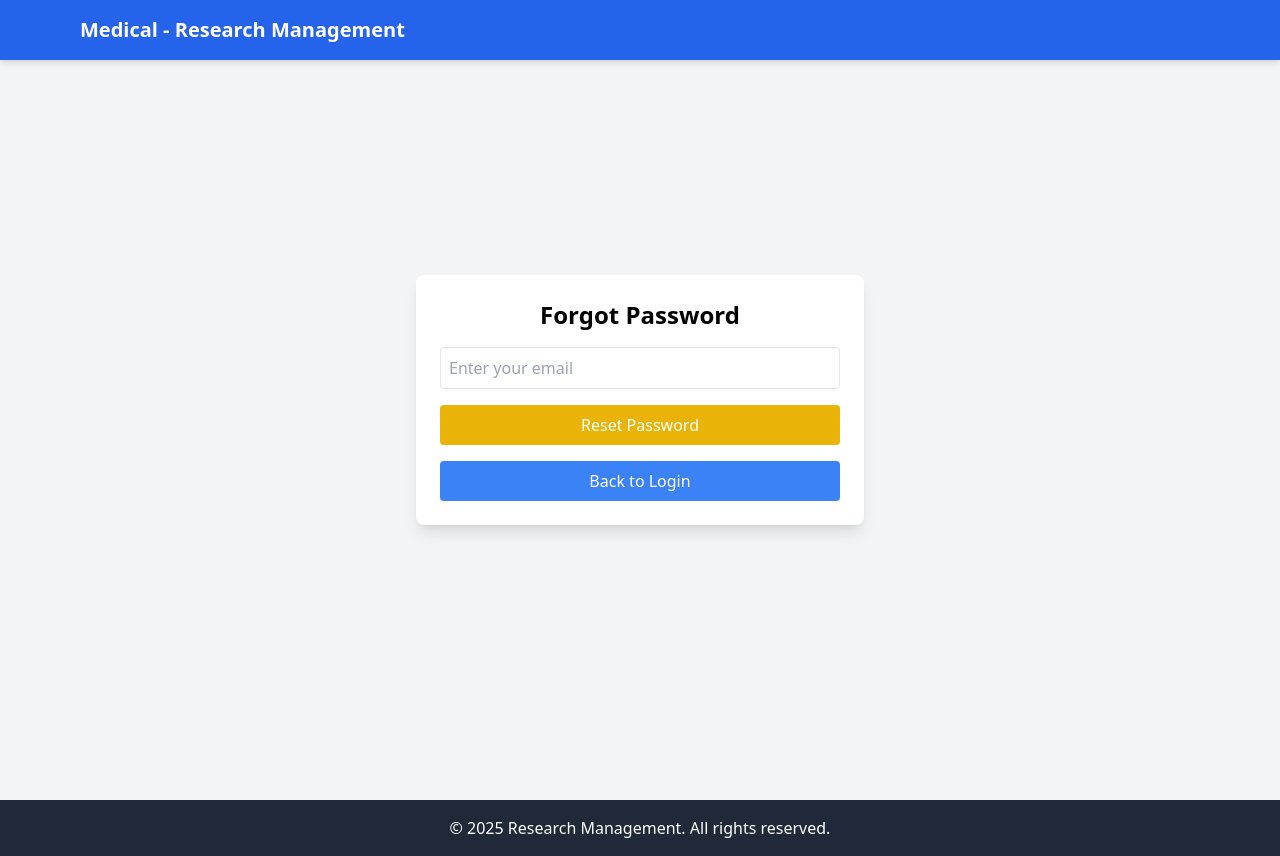
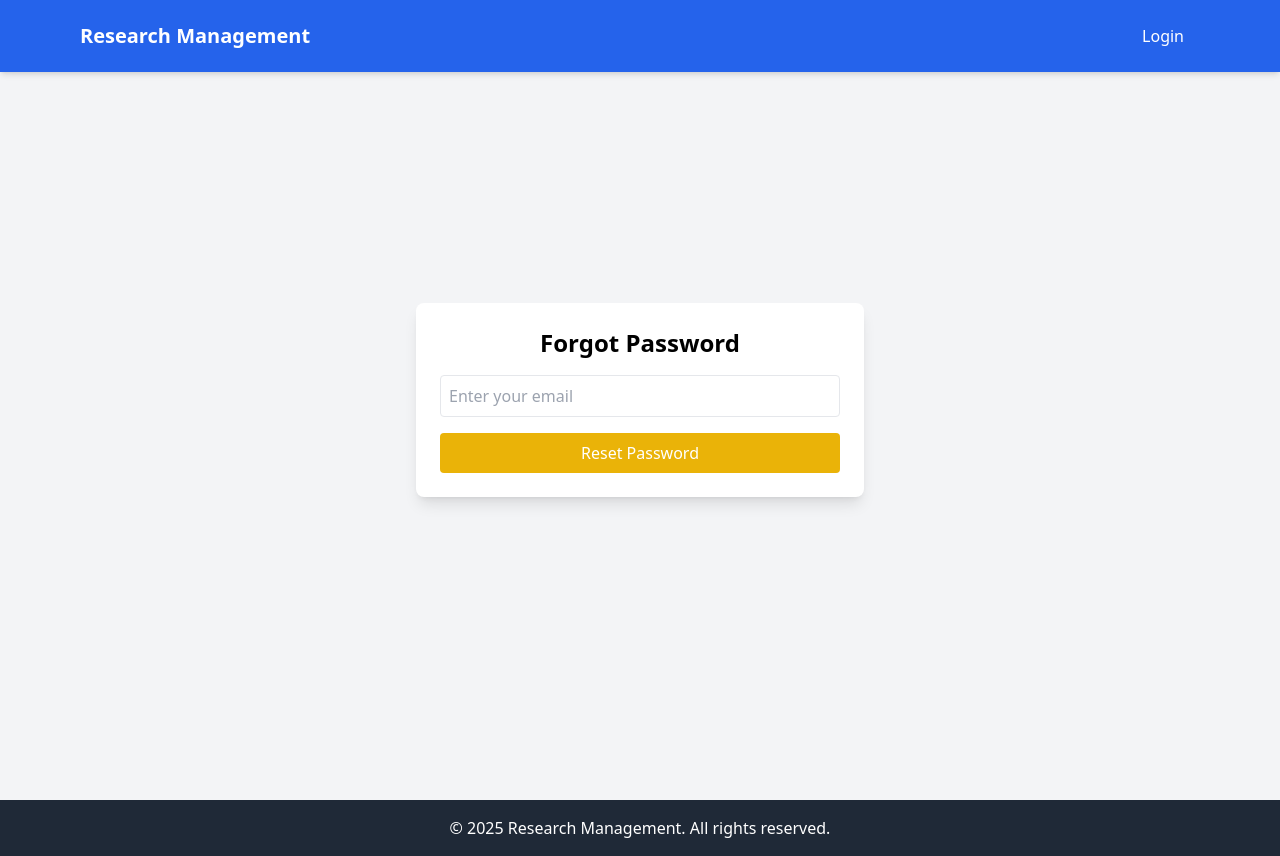
Before and after one commit to venkat91developer/HCL_Assignment, an Angular app in the folder frontend/: page /forgot-password in a window 1280 px wide. Built offline with nearby package versions, Linux system fonts and the light colour scheme.

Commit message:
Register and Login screen in Updation

```diff
--- a/frontend/src/app/Component/Auth/forget-password/forget-password.component.html
+++ b/frontend/src/app/Component/Auth/forget-password/forget-password.component.html
@@ -4,7 +4,6 @@
       <form [formGroup]="forgotPasswordForm" (ngSubmit)="submit()" class="space-y-4">
         <input type="email" formControlName="email" placeholder="Enter your email" class="w-full p-2 border rounded" />
         <button type="submit" class="w-full bg-yellow-500 text-white p-2 rounded">Reset Password</button>
-        <button  routerLink="/login" type="button" class="w-full bg-blue-500 text-white p-2 rounded">Back to Login</button>
       </form>
     </div>
   </div>
--- a/frontend/src/app/Component/Core/header/header.component.html
+++ b/frontend/src/app/Component/Core/header/header.component.html
@@ -1,11 +1,24 @@
-<header class="header">
-    <div class="container">
-      <a routerLink="/" class="logo">Medical - Research Management</a>
+<header class="header bg-blue-600 text-white p-4 shadow-md">
+  <div class="container flex justify-between items-center">
+    <a routerLink="/" class="logo text-2xl font-bold">Research Management</a>
 
-      <button (click)="toggleMenu()" class="menu-button">
+    <!-- Mobile Menu Button -->
+    <button (click)="toggleMenu()" class="menu-button p-2">
       <svg class="w-6 h-6" fill="none" stroke="currentColor" viewBox="0 0 24 24">
         <path stroke-linecap="round" stroke-linejoin="round" stroke-width="2" d="M4 6h16M4 12h16m-7 6h7" />
       </svg>
     </button>
+
+    <!-- Navigation Menu -->
+    <nav [ngClass]="{ 'block': isMenuOpen, 'hidden': !isMenuOpen }" class="nav-menu flex gap-4">
+      <a *ngIf="isLoggedIn" routerLink="/programs" class="nav-link p-2 hover:bg-blue-700 rounded">Programs</a>
+      <a *ngIf="isLoggedIn" routerLink="/participants" class="nav-link p-2 hover:bg-blue-700 rounded">Participants</a>
+
+      <!-- Show "Register" on /login, otherwise show "Login" -->
+      <a *ngIf="!isLoggedIn && isLoginPage" routerLink="/register" class="nav-link p-2 hover:bg-blue-700 rounded">Register</a>
+      <a *ngIf="!isLoggedIn && !isLoginPage" routerLink="/login" class="nav-link p-2 hover:bg-blue-700 rounded">Login</a>
+
+      <button *ngIf="isLoggedIn" (click)="logout()" class="nav-link p-2 hover:bg-red-600 rounded">Logout</button>
+    </nav>
   </div>
 </header>
--- a/frontend/src/app/Component/Core/header/header.component.ts
+++ b/frontend/src/app/Component/Core/header/header.component.ts
@@ -1,19 +1,40 @@
 import { CommonModule } from '@angular/common';
 import { Component } from '@angular/core';
 import { WebService } from '../../../Service/web.service';
+import { MenuComponent } from '../menu/menu.component';
+import { NavigationEnd, Router, RouterModule } from '@angular/router';
 
 @Component({
   selector: 'app-header',
   standalone: true,
-  imports: [CommonModule],
+  imports: [CommonModule,MenuComponent,RouterModule],
   providers:[WebService],
   templateUrl: './header.component.html',
   styleUrl: './header.component.scss'
 })
 export class HeaderComponent {
   isMenuOpen = false;
-  constructor(public Service:WebService){}
+  isLoggedIn: boolean = false;
+  isLoginPage: boolean = false;
+
+  constructor(public Service:WebService,private router: Router){
+    this.router.events.subscribe(event => {
+      if (event instanceof NavigationEnd) {
+        this.isLoginPage = event.url === '/login';
+      }
+    });
+  }
+  ngOnInit() {
+    this.isLoggedIn = !!localStorage.getItem('userToken');
+  }
+
   toggleMenu() {
     this.isMenuOpen = !this.isMenuOpen;
   }
+
+  logout() {
+    localStorage.removeItem('userToken');
+    this.isLoggedIn = false;
+    this.router.navigate(['/login']);
+  }
 }
--- a/frontend/src/app/Component/Core/menu/menu.component.ts
+++ b/frontend/src/app/Component/Core/menu/menu.component.ts
@@ -1,9 +1,12 @@
+import { CommonModule } from '@angular/common';
 import { Component } from '@angular/core';
+import { ReactiveFormsModule } from '@angular/forms';
+import { RouterModule } from '@angular/router';
 
 @Component({
   selector: 'app-menu',
   standalone: true,
-  imports: [],
+  imports: [CommonModule,RouterModule,ReactiveFormsModule],
   templateUrl: './menu.component.html',
   styleUrl: './menu.component.scss'
 })
--- a/frontend/src/app/Component/Participant/list/list.component.ts
+++ b/frontend/src/app/Component/Participant/list/list.component.ts
@@ -1,5 +1,7 @@
 import { Component, OnInit } from '@angular/core';
 import { HttpClient } from '@angular/common/http';
+import { RouterModule } from '@angular/router';
+import { CommonModule } from '@angular/common';
 
 interface Participant {
   id: string;
@@ -13,11 +15,11 @@ interface Participant {
 @Component({
   selector: 'app-list',
   standalone: true,
-  imports: [],
+  imports: [RouterModule,CommonModule],
   templateUrl: './list.component.html',
   styleUrl: './list.component.scss'
 })
-export class ListComponent {
+export class ParticipantListComponent {
   participants: Participant[] = [];
   currentPage = 1;
   itemsPerPage = 5;
--- a/frontend/src/app/Component/Programs/list/list.component.ts
+++ b/frontend/src/app/Component/Programs/list/list.component.ts
@@ -1,5 +1,7 @@
 import { Component, OnInit } from '@angular/core';
 import { HttpClient } from '@angular/common/http';
+import { RouterModule } from '@angular/router';
+import { CommonModule } from '@angular/common';
 
 interface Program {
   id: string;
@@ -13,11 +15,11 @@ interface Program {
 @Component({
   selector: 'app-list',
   standalone: true,
-  imports: [],
+  imports: [RouterModule,CommonModule],
   templateUrl: './list.component.html',
   styleUrl: './list.component.scss'
 })
-export class ListComponent {
+export class ProgramListComponent {
   programs: Program[] = [];
   currentPage = 1;
   itemsPerPage = 5;
```
Also changed, not shown: frontend/src/app/Component/Participant/form/form.component.ts (+5 -4 lines), frontend/src/app/Component/Programs/form/form.component.ts (+5 -4 lines), frontend/src/app/app.routes.ts (+20 -0 lines). Lines whose indentation alone changed are shown as unchanged.
